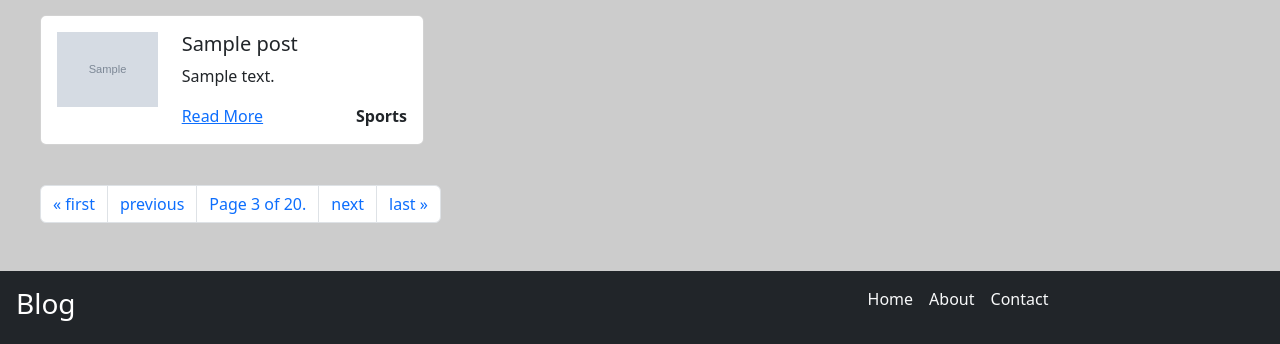
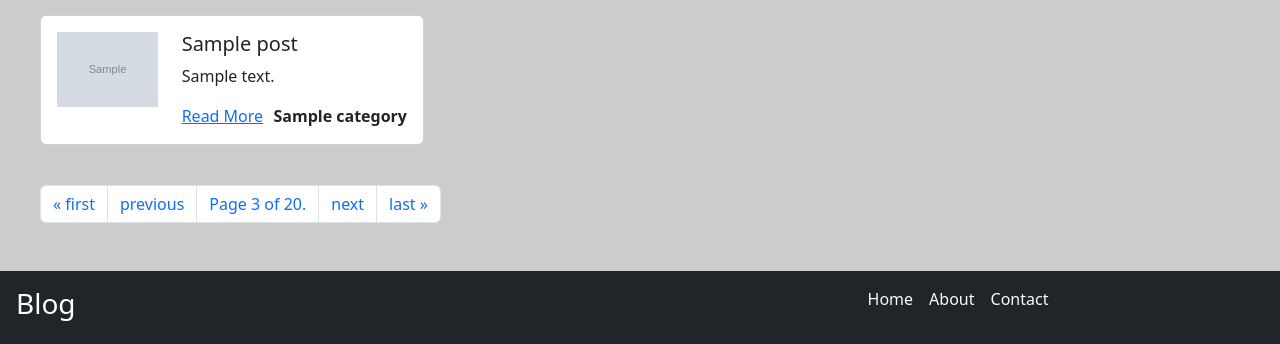
Before and after one commit to Sivaponnuvel/Django_Learning, a Django app: page / in a window 1280 px wide. Shown: the part 129-473 px from the top of the page. Run offline with Django 5.2, Linux system fonts and the light colour scheme; tables that the repository leaves empty hold one stand-in row (values such as "Sample post"); grey boxes marked "Sample" are stand-in pictures; some libraries are stand-ins or nearby versions.

Commit message:
Show category name for each post

```diff
--- a/myapp/blog/templates/blog/index.html
+++ b/myapp/blog/templates/blog/index.html
@@ -30,7 +30,7 @@
                                     <p class="card-text">{{post.content | truncatechars:50}}</p>
                                     <div class="d-flex justify-content-between">
                                         <a href="{% url 'blog:detail' slug=post.slug %}">Read More</a>
-                                        <a class="text-decoration-none text-dark fw-bold" href="#">Sports</a>
+                                        <a class="text-decoration-none text-dark fw-bold" href="#">{{post.category.name}}</a>
                                     </div>
                                 </div>
                             </div>
```
